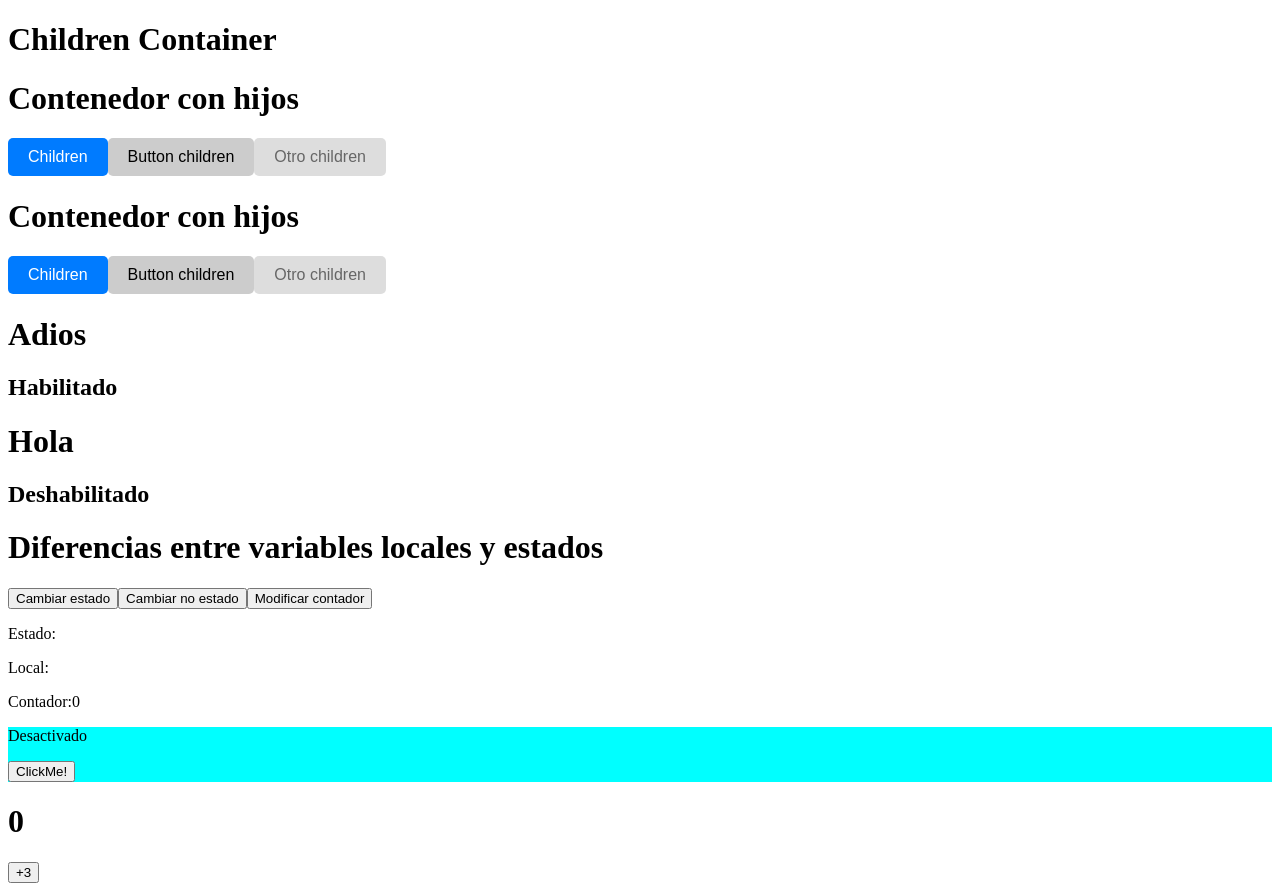
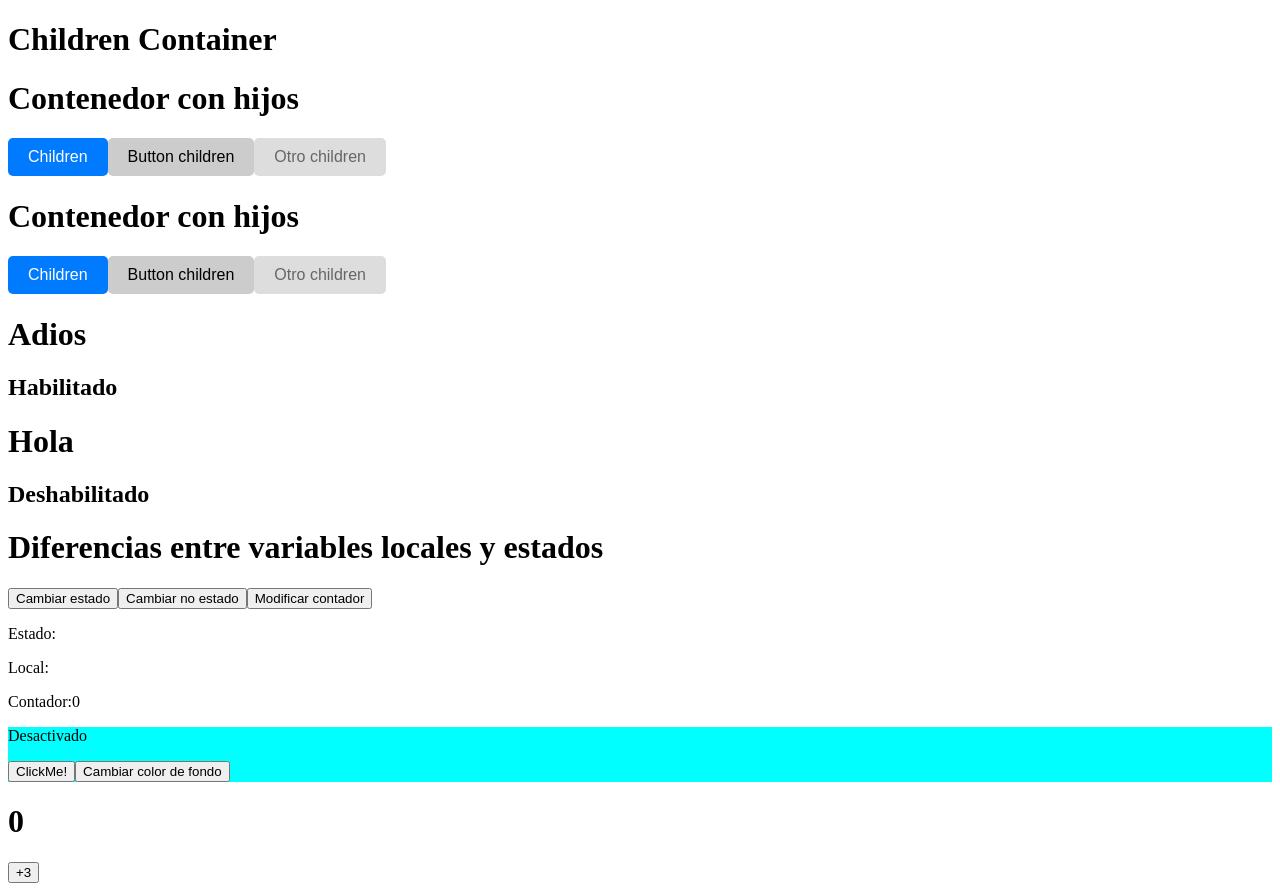
Before and after one commit to miguel98dev/babel-practices-react, a React (Vite) app in the folder button_exercise/: page / in a window 1280 px wide. Built offline with nearby package versions, Linux system fonts and the light colour scheme.

Commit message:
29/09/23

```diff
--- a/button_exercise/src/components/Switch.jsx
+++ b/button_exercise/src/components/Switch.jsx
@@ -15,6 +15,7 @@ const Switch = () => {
     <div className={`switch ${state ? 'on' : 'off'}`}>
       <p>{state ? 'Activado' : 'Desactivado'}</p>
       <button onClick={() => handleClick()}>ClickMe!</button>
+      <button>Cambiar color de fondo</button>
     </div>
   )
 }
```
